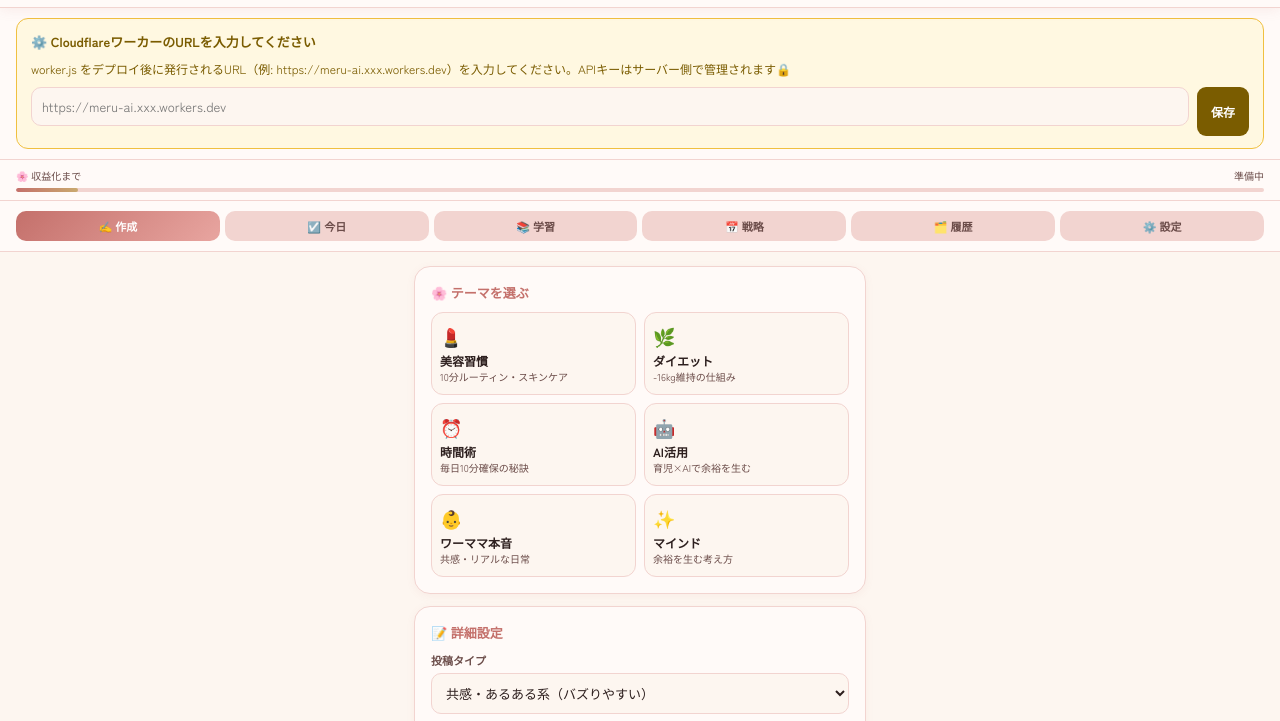
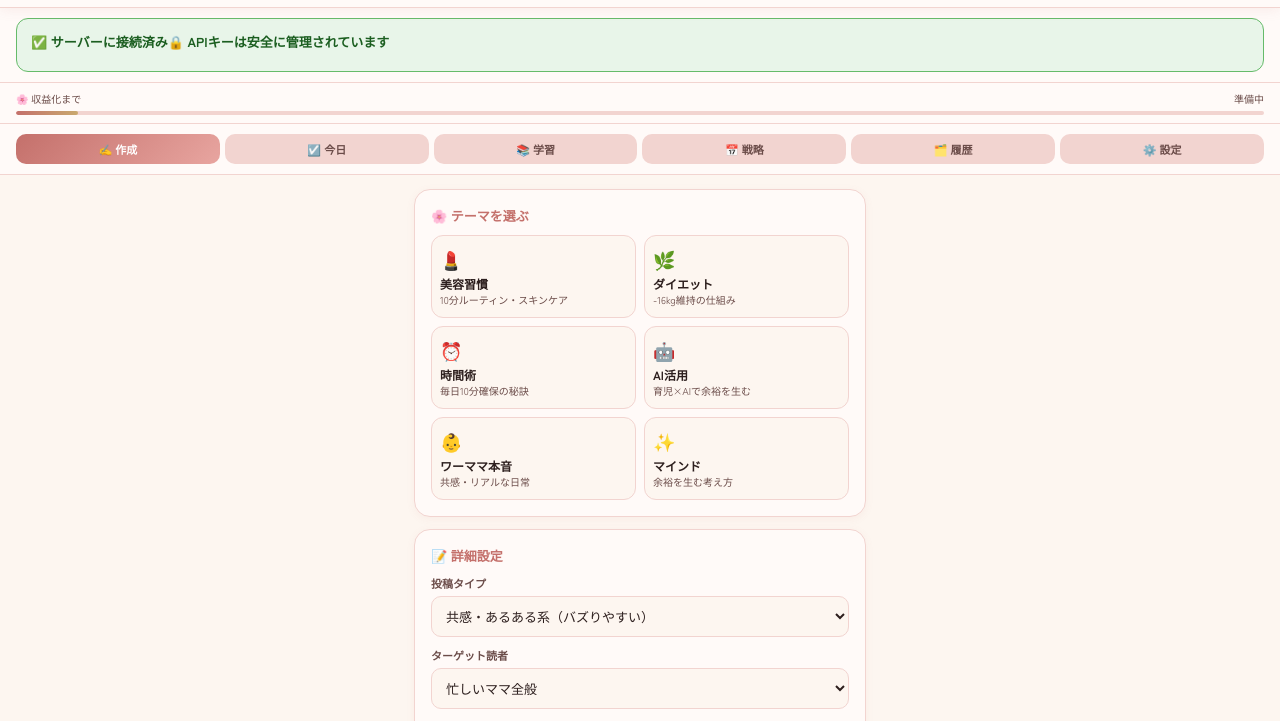
Before and after one commit to unpostednakai-svg/meru-ai, a plain HTML site: page index.html in a window 1280 px wide. Shown: the part 77-798 px from the top of the page. Drawn offline with Linux system fonts and the light colour scheme.

Commit message:
Add files via upload

```diff
--- a/index.html
+++ b/index.html
@@ -114,13 +114,8 @@ textarea{width:100%;border:1.5px solid var(--blush);border-radius:10px;padding:1
 
 <!-- WORKER URL 設定 -->
 <div class="worker-wrap">
-  <div class="worker-box warn" id="workerBanner">
-    <strong>⚙️ CloudflareワーカーのURLを入力してください</strong>
-    worker.js をデプロイ後に発行されるURL（例: https://meru-ai.xxx.workers.dev）を入力してください。APIキーはサーバー側で管理されます🔒
-    <div class="w-row">
-      <input type="text" id="workerInput" placeholder="https://meru-ai.xxx.workers.dev" />
-      <button onclick="saveWorker()">保存</button>
-    </div>
+  <div class="worker-box ok" id="workerBanner">
+    <strong>✅ サーバーに接続済み🔒 APIキーは安全に管理されています</strong>
   </div>
 </div>
 
@@ -356,7 +351,7 @@ textarea{width:100%;border:1.5px solid var(--blush);border-radius:10px;padding:1
 </div>
 
 <script>
-var workerUrl = localStorage.getItem('meru_worker') || '';
+var workerUrl = 'https://meru-ai.unposted-nakai.workers.dev';
 var selectedTheme = '';
 var currentPost = '';
 var postHistory = JSON.parse(localStorage.getItem('meru_hist2') || '[]');
```
